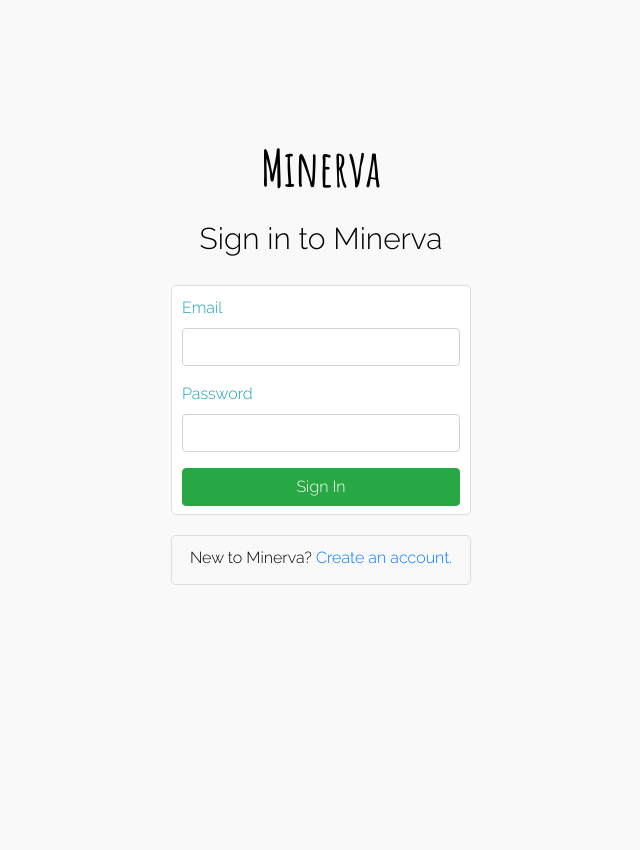
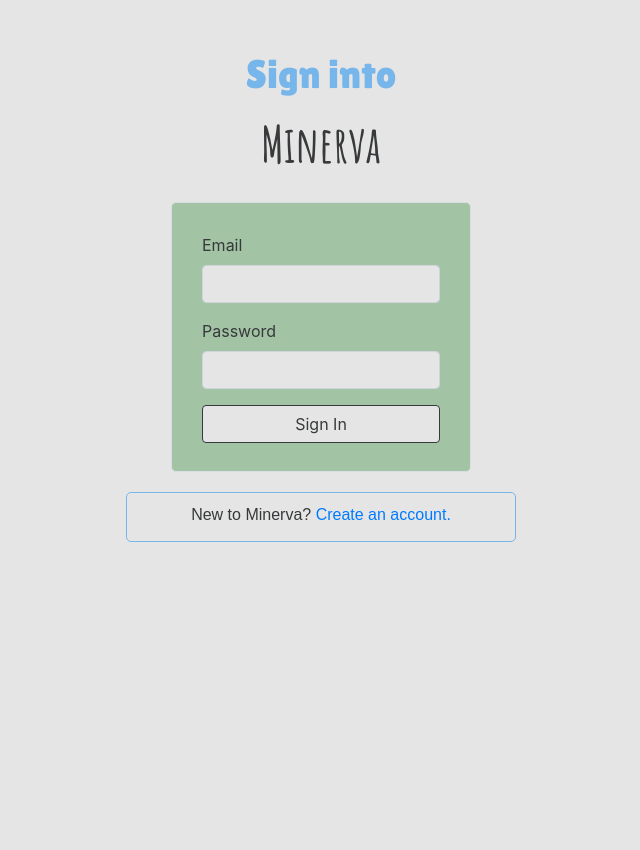
Before and after one commit to noraatfedora/Minerva, a Flask app: page /login in a window 1280 px wide. Shown: the whole page, without its empty margins (319-959 px from the left). Before the commit the page ends 585 px from the top, so only its background shows below. Run offline with Flask 2, Linux system fonts and the light colour scheme; some libraries are stand-ins or nearby versions.

Commit message:
color scheme wooo

```diff
--- a/src/static/main.css
+++ b/src/static/main.css
@@ -1,5 +1,8 @@
 @import url('https://fonts.googleapis.com/css2?family=Roboto+Slab:wght@200;500&display=swap');
 @import url('https://fonts.googleapis.com/css2?family=Amatic+SC:wght@700&display=swap');
+@import url('https://fonts.googleapis.com/css2?family=Lilita+One&display=swap');
+
+
 * {
     margin: 0px;
     padding: 0px;
@@ -25,9 +28,14 @@ p {
     font-family:sans-serif;
 }
 
-h1 {
+h1, h2, h3, h4, h5, h6 {
     color:#77b6ea;
-    text-align: center;
+    font-family: 'Lilita One', cursive;
+}
+
+input {
+    color: #37393a !important;
+    background-color: #e5e5e5 !important;
 }
 
 #container {
@@ -51,8 +59,18 @@ h1 {
 }
 #logo {
     font-family:'Amatic SC', cursive;
-    color:#e92f2f;
+    color:#37393a;
     font-size: 40px
+}
+
+#logo-login {
+    position: relative;
+    font-family:'Amatic SC', cursive;
+    font-size:50px;
+    text-align: center;
+    top: 0px;
+    text-decoration: none;
+    color: #37393a;
 }
 
 #Git {
@@ -68,6 +86,10 @@ h1 {
     font-size:20px
 }
 
+.text-info {
+    color: #37393a !important;
+}
+
 footer {
     background-color:#a2c3a4;
     color: #37393a;
@@ -78,3 +100,50 @@ footer {
     height: 100px;
     clear:both;
 }
+
+#login .container #login-row #login-column #login-box {
+    margin-left:auto;
+    margin-right: auto;
+    margin-top: 5px;
+    width: 300px;
+    height: 270px;
+    padding: 10px;
+    border: 1px solid #d8dee2;
+    border-radius: 5px;
+    background-color: #a2c3a4;
+}
+
+
+#login .container #login-row #login-column #login-box #login-form {
+    padding: 20px;
+}
+#login .container #login-row #login-column #login-box #login-form #register-link {
+    margin-top: -85px;
+}
+.register-text {
+    position: relative;
+    top: 20px;
+    border: 1px solid #77b6ea;
+    height: 50px;
+    width: 390px;
+    border-radius: 5px;
+    padding-top: 10px;
+    padding-bottom: 10px;
+    padding-right:0px;
+    padding-left: 0px;
+    margin-left:auto;
+    margin-right: auto;
+    text-align:center;
+}
+
+.btn-success {
+    color: #37393a;
+    background-color: #77b6ea;
+    border-color: #37393a;
+}
+
+.btn-success:hover {
+    background-color: #37393a;
+    color: #77b6ea;
+    border-color: #77b6ea;
+}
--- a/src/templates/auth/login.html
+++ b/src/templates/auth/login.html
@@ -5,12 +5,12 @@
         <script src="//maxcdn.bootstrapcdn.com/bootstrap/4.1.1/js/bootstrap.min.js"></script>
         <script src="//cdnjs.cloudflare.com/ajax/libs/jquery/3.2.1/jquery.min.js"></script>
         <!------ Include the above in your HEAD tag ---------->
-        <link rel= "stylesheet" type= "text/css" href= "{{ url_for('static',filename='login.css') }}">
+        <link rel= "stylesheet" type= "text/css" href= "{{ url_for('static',filename='main.css') }}">
     </head>
-    <body>
+    <body style="margin-top: 50px;">
     {% block content %}
-        <p id = "logo">Minerva</p>
-        <h1>Sign in to Minerva</h1>
+        <center> <h1>Sign into</h1> </center>
+        <p id="logo-login">Minerva</div>
     {% endblock %}
         <div id="login">
             <div class="container">
```
Also changed, not shown: instance/requests.sqlite.
